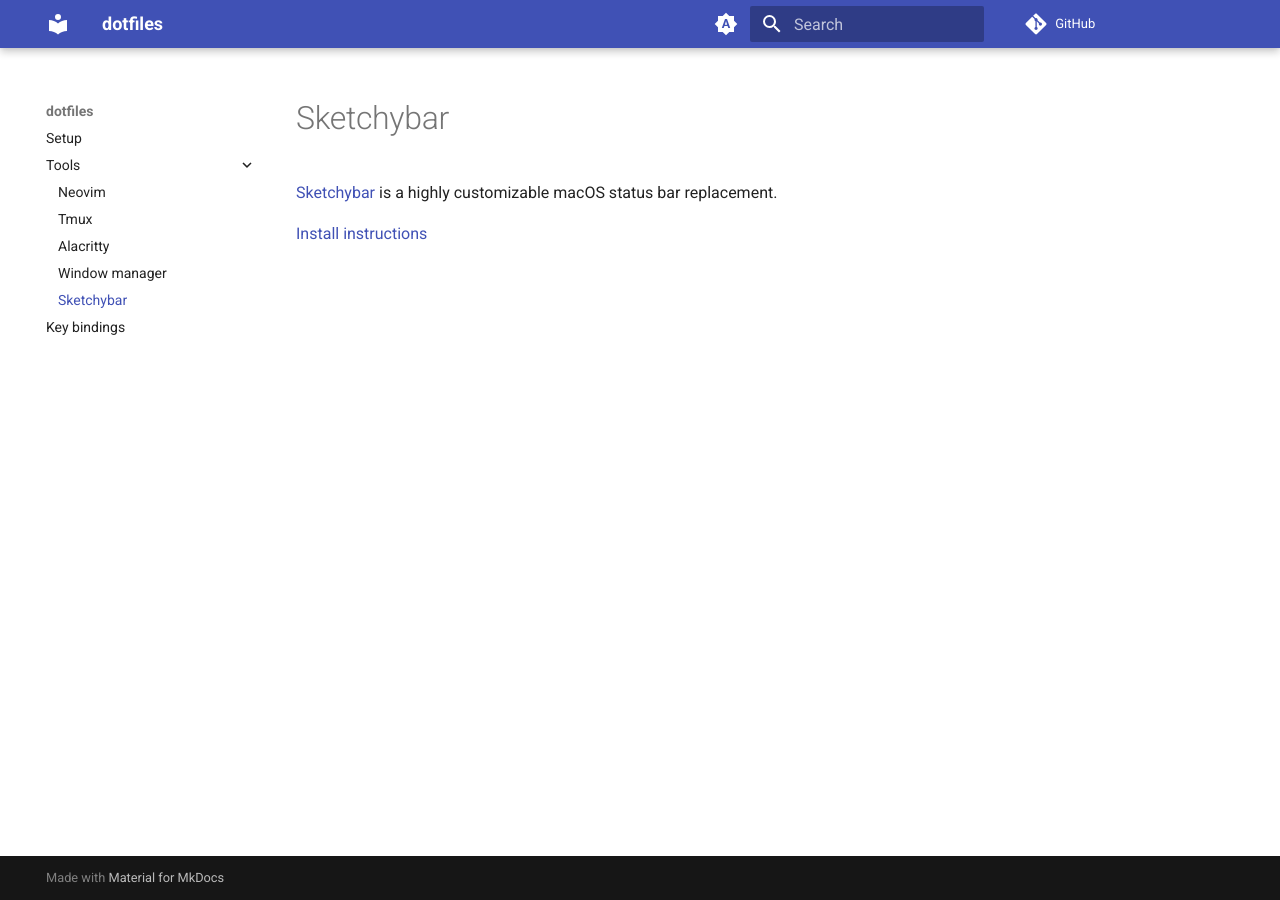
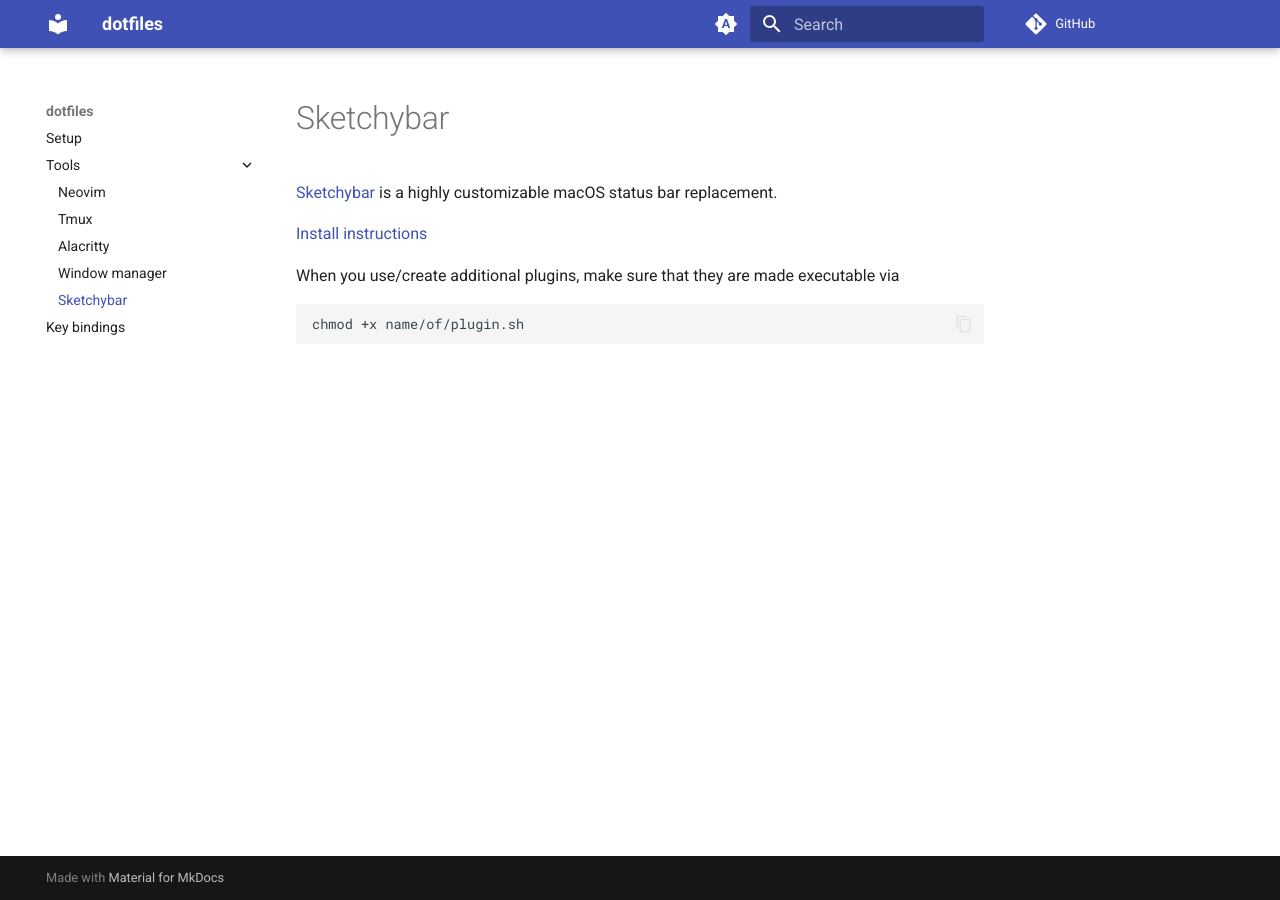
Before and after one commit to HieuDao-code/dotfiles, an MkDocs documentation site: the page built from docs/sketchybar.md, in a window 1280 px wide. Built offline with MkDocs 1.6.1 and Material for MkDocs 9.7.7, drawn with Linux system fonts in a browser that asks for light colours; comment, search, counter and statistics services are not loaded.

Commit message:
Update sketchybar.md

````diff
--- a/docs/sketchybar.md
+++ b/docs/sketchybar.md
@@ -3,3 +3,14 @@
 [Sketchybar](https://github.com/FelixKratz/SketchyBar) is a highly customizable macOS status bar replacement.
 
 [Install instructions](https://felixkratz.github.io/SketchyBar/setup)
+
+
+
+
+
+
+When you use/create additional plugins, make sure that they are made executable via
+
+```sh
+chmod +x name/of/plugin.sh
+```
````
